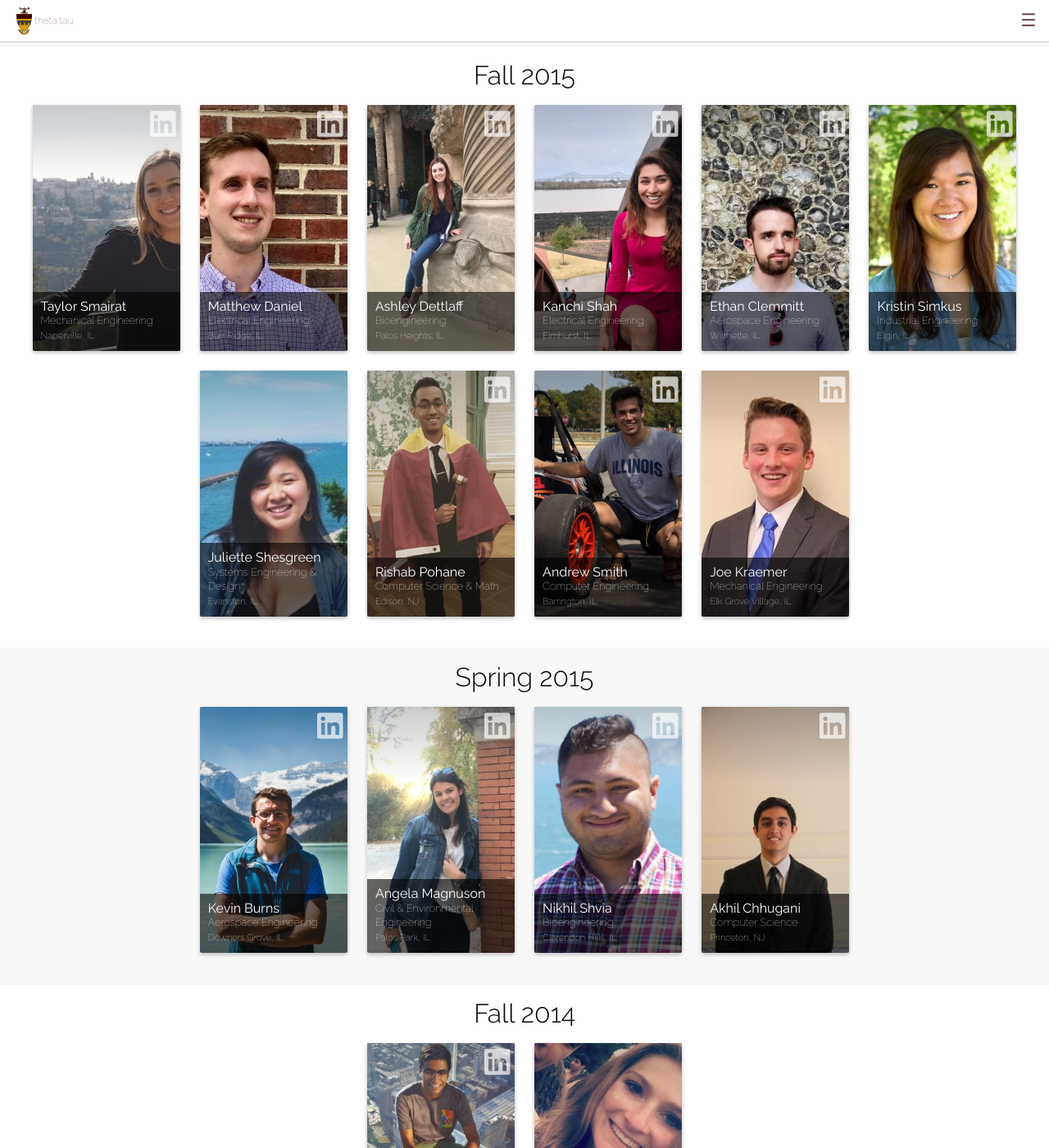
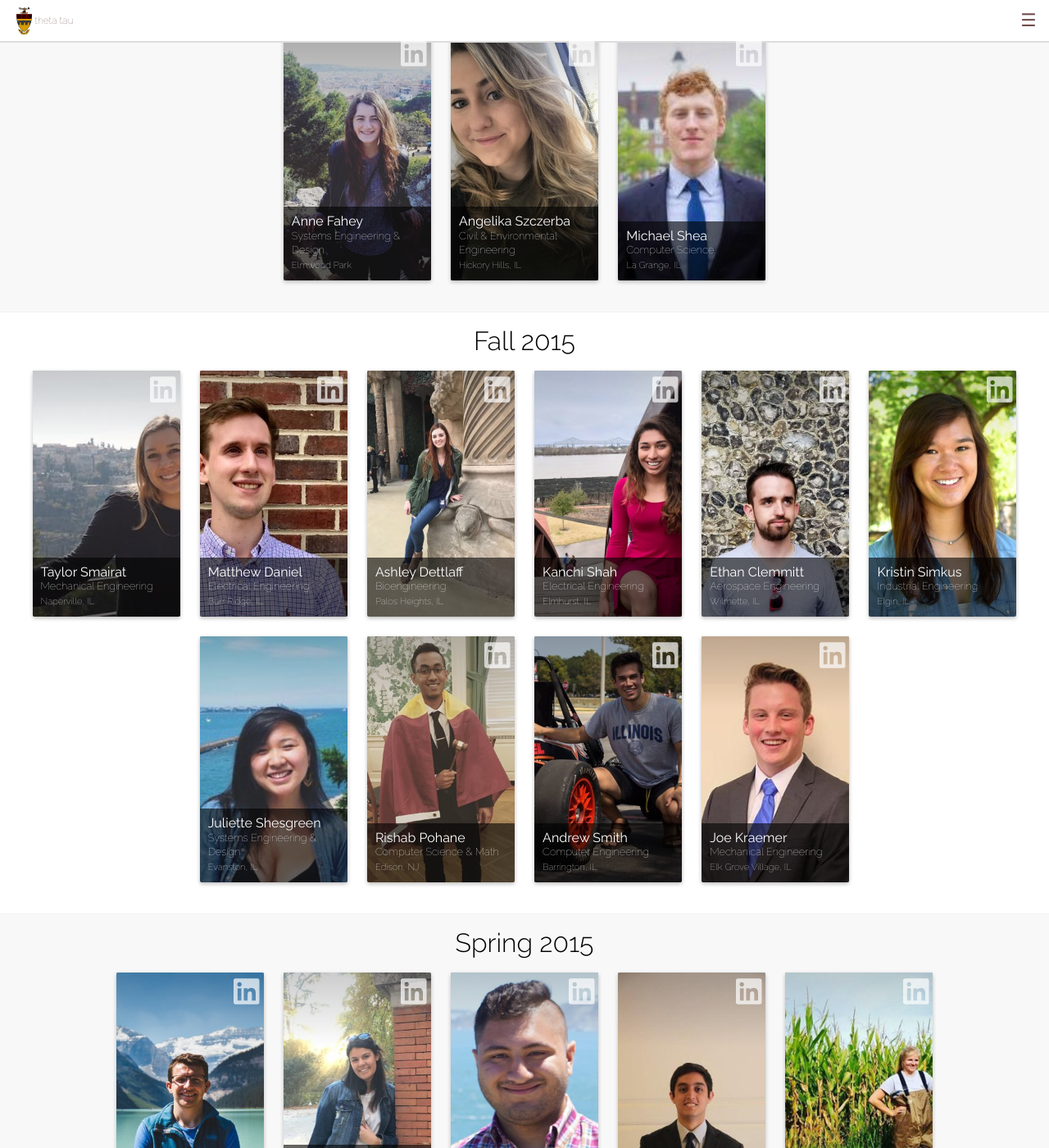
Before and after one commit to KappaThetaTau/kappathetatau.github.io, a Jekyll site: the page built from brothers.html, in a window 1280 px wide and 1400 px high, scrolled down 3583 px. Shown: the whole window at 82% size. Built offline with Jekyll 4.4.1, drawn with Linux system fonts in a browser that asks for light colours; nearby versions of some CDN libraries; some of the changed text lies outside the part shown.

Commit message:
Updated brothers

```diff
--- a/_data/members.yml
+++ b/_data/members.yml
@@ -35,7 +35,7 @@ classes:
     major: Systems Engineering
     name: Keshav Patel
     picture: keshav_patel.jpg
-  - hometown: Lake Zurich, Il
+  - hometown: Lake Zurich, IL
     linkedin: ''
     major: Mechanical Engineering
     name: Alexander Kozlowski
@@ -203,6 +203,21 @@ classes:
     major: Aerospace Engineering
     name: Ashley Stahulak
     picture: ashley_stahulak.jpg
+  - hometown: Elmwood Park
+    linkedin: https://www.linkedin.com/in/anne-fahey-91a468105/
+    major: Systems Engineering & Design
+    name: Anne Fahey
+    picture: anne_fahey.jpg
+  - hometown: Hickory Hills, IL
+    linkedin: https://www.linkedin.com/in/angelika-szczerba
+    major: Civil & Environmental Engineering
+    name: Angelika Szczerba
+    picture: angelika_szczerba.jpg
+  - hometown: La Grange, IL
+    linkedin: https://www.linkedin.com/in/michael-shea-205298105/
+    major: Computer Science
+    name: Michael Shea
+    picture: michael_shea.jpg
 - Fall 2015:
   - hometown: Naperville, IL
     linkedin: https://www.linkedin.com/in/taylor-smairat-a75135107/
@@ -275,6 +290,11 @@ classes:
     major: Computer Science
     name: Akhil Chhugani
     picture: akhil_chhugani.jpg
+  - hometown: Barrington, IL
+    linkedin: https://www.linkedin.com/in/grace-kurcab2/
+    major: Agricultural Engineering
+    name: Grace Kurcab
+    picture: grace_kurcab.jpg
 - Fall 2014:
   - hometown: Mahomet, IL
     linkedin: https://www.linkedin.com/in/dhairavvakil/
--- a/scripts/Theta Tau Website Brother Info.csv
+++ b/scripts/Theta Tau Website Brother Info.csv
@@ -35,7 +35,7 @@ Timestamp,Email Address,Pledge Class,Full Name (ie. Dylan Huang),Major (ie. Comp
 2/26/2018 21:21:15,yarshun2@illinois.edu,Fall 2016,Yarshun Jayakumar,Electrical Engineering,"Kuala Lumpur, Malaysia",https://www.linkedin.com/in/yarshun-jayakumar-a93423b1/,https://drive.google.com/open?id=1kpjSjOrDQeYK8QW2q7SPTi6409l8rOP3
 2/27/2018 9:47:28,tj2@illinois.edu,Spring 2017,Therese Jaggard,Chemical Engineering,"Winnetka, IL",https://www.linkedin.com/in/therese-jaggard-abb79b138/,https://drive.google.com/open?id=1FO0vdnmTTeJNEt6K7kOBEGERMQs171nx
 2/27/2018 19:01:36,atsmith3@illinois.edu,Fall 2015,Andrew Smith,Computer Engineering,"Barrington, IL",https://www.linkedin.com/in/andrewtsmith19,https://drive.google.com/open?id=12ISjonyAe_VcMmOidrz_LPSHUAQhOVFH
-2/27/2018 19:16:14,alex.kozlowski22@gmail.com,Fall 2017,Alexander Kozlowski,Mechanical Engineering,"Lake Zurich, Il",,https://drive.google.com/open?id=1LXBj9vXIEB9Ck3qeuEVzJzw7K1g6mNNP
+2/27/2018 19:16:14,alex.kozlowski22@gmail.com,Fall 2017,Alexander Kozlowski,Mechanical Engineering,"Lake Zurich, IL",,https://drive.google.com/open?id=1LXBj9vXIEB9Ck3qeuEVzJzw7K1g6mNNP
 2/27/2018 19:28:27,angiemag@gmail.com,Spring 2015,Angela Magnuson,Civil & Environmental Engineering,"Palos Park, IL",https://www.linkedin.com/in/angiemag,https://drive.google.com/open?id=1frr0-1IlIt3TGL4E352sZKsBrWw6xT5Z
 2/27/2018 19:34:04,groven2@illinois.edu,Fall 2016,Reier Groven,Chemical Engineering,"Geneva, IL",http://linkedin.com/in/reier-groven-5949a2116,https://drive.google.com/open?id=17YhpqMPXzjIZH9uN7uUHfvN0yHqFBrRN
 2/27/2018 19:51:31,stahula2@illinois.edu,Spring 2016,Ashley Stahulak,Aerospace Engineering,"Wheaton, IL",https://www.linkedin.com/in/ashley-stahulak-618262108/,https://drive.google.com/open?id=158zQGj1cw1vlyBcyyLB4ek-0RAkJCLuk
@@ -55,3 +55,7 @@ Timestamp,Email Address,Pledge Class,Full Name (ie. Dylan Huang),Major (ie. Comp
 2/28/2018 20:59:10,tchavez2@illinois.edu,Fall 2017,Tommy Chavez,Industrial Engineering,"Naperville, IL",https://www.linkedin.com/in/thomas-c-b3a338124/,https://drive.google.com/open?id=1VOldEJtuDvuwHygxuRzHB5DuI927i6bY
 2/28/2018 21:01:27,ajkeil2@illinois.edu,Fall 2016,Alec Keil,Civil Engineering,"Glen Carbon, IL",,https://drive.google.com/open?id=1OykRQQmRZ9cLSXPxuMtBTAPTkVlQAD5g
 2/28/2018 21:06:14,rraham2@illinois.edu,Fall 2017,Rashna Raham,Agricultural & Biological Engineering,"Dhaka, Bangladesh",https://www.linkedin.com/in/rashna-raham/,https://drive.google.com/open?id=1r3t0C1LSkp7EprvulmnTYT977jnswH3T
+2/28/2018 21:29:48,afahey2@illinois.edu,Spring 2016,Anne Fahey,Systems Engineering & Design,Elmwood Park,https://www.linkedin.com/in/anne-fahey-91a468105/,https://drive.google.com/open?id=1gqd8em0yp-WL2JupLqBsSVeQrtZ8QPOP
+2/28/2018 21:30:50,kurcab2@illinois.edu,Spring 2015,Grace Kurcab,Agricultural Engineering,"Barrington, IL",https://www.linkedin.com/in/grace-kurcab2/,https://drive.google.com/open?id=1SrknytDNo63QDi17BJfYoyn_Zx0ZsFjD
+2/28/2018 21:32:44,szczerb2@illibois.edu,Spring 2016,Angelika Szczerba,Civil & Environmental Engineering,"Hickory Hills, IL",https://www.linkedin.com/in/angelika-szczerba,https://drive.google.com/open?id=15_O8CUGjIS_VfYpayg0RIAomXLzQx9VA
+2/28/2018 21:59:14,mjshea3@illinois.edu,Spring 2016,Michael Shea,Computer Science,"La Grange, IL",https://www.linkedin.com/in/michael-shea-205298105/,https://drive.google.com/open?id=1Uv6UwR9Vez3GiaRBszg9kUxjPX03NU-4
```
Also changed, not shown: assets/imgs/brothers/angelika_szczerba.jpg (added), assets/imgs/brothers/anne_fahey.jpg (added), assets/imgs/brothers/grace_kurcab.jpg (added), assets/imgs/brothers/michael_shea.jpg (added).
